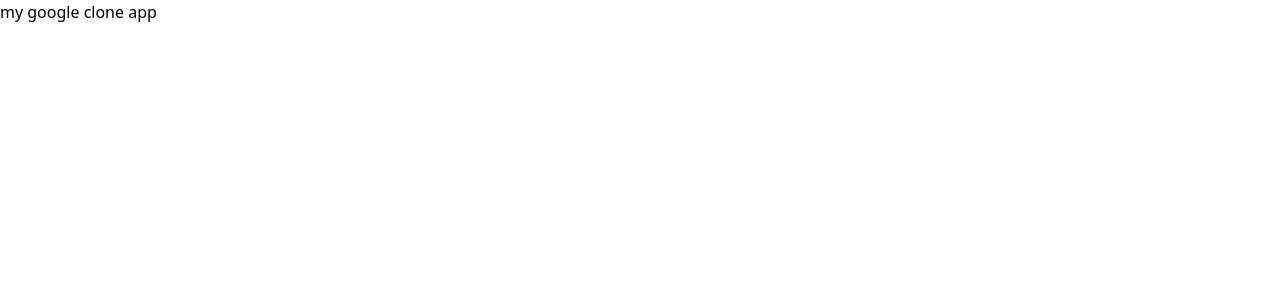
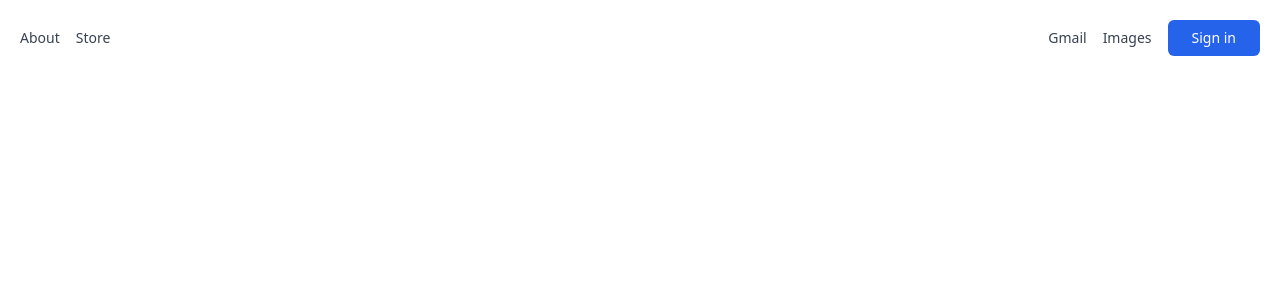
Before and after one commit to SamKarki432/G, a Next.js app: page / in a window 1280 px wide. Shown: the top 300 px of the page. Built offline with nearby package versions, Linux system fonts and the light colour scheme; no server answers.

Commit message:
sign-in functionality added

```diff
--- /dev/null
+++ b/components/Header.js
@@ -0,0 +1,21 @@
+import User from "./User";
+
+
+export default function Header(){
+
+    return(
+        <>
+             <header className="flex justify-between p-5 text-gray-700 text-sm">
+                <div className="flex space-x-4 items-center">
+                    <p className='link'>About</p>
+                    <p className='link'>Store</p>
+                </div>
+                <div className="flex space-x-4 items-center">
+                    <p className='link'>Gmail</p>
+                    <p className='link'>Images</p>
+                    <User/>
+                </div>
+            </header>
+        </>
+    )
+}
--- /dev/null
+++ b/components/User.js
@@ -0,0 +1,21 @@
+import { useSession, signIn, signOut } from "next-auth/react"
+
+export default function User(){
+    const {data:session} = useSession();
+    console.log(session)
+    if(session){
+        return(
+            <>
+               <img onClick={signOut} src={session.user.image} alt={session.user.name} className="h-10 w-10 rounded-full cursor-pointer hover:bg-gray-200" p-1/>
+            </>
+        )
+    }
+
+    return(
+        <>
+            <button onClick={signIn} className="bg-blue-600 px-6 py-2 text-white rounded-md hover:brightness-105 hover:shadow-md">
+                Sign in
+            </button>
+        </>
+    )
+}
--- a/package.json
+++ b/package.json
@@ -12,6 +12,7 @@
     "eslint": "8.35.0",
     "eslint-config-next": "13.2.3",
     "next": "13.2.3",
+    "next-auth": "^4.22.1",
     "react": "18.2.0",
     "react-dom": "18.2.0"
   },
--- a/pages/_app.js
+++ b/pages/_app.js
@@ -1,5 +1,10 @@
 import '@/styles/globals.css'
+import { SessionProvider } from 'next-auth/react'
 
-export default function App({ Component, pageProps }) {
-  return <Component {...pageProps} />
+export default function App({ Component, pageProps:{session, ...pageProps}}) {
+  return (
+  <SessionProvider session={session}>
+    <Component {...pageProps} />
+  </SessionProvider>
+  )
 }
--- /dev/null
+++ b/pages/api/auth/[...nextauth].js
@@ -0,0 +1,18 @@
+import NextAuth from "next-auth"
+import GoogleProvider from "next-auth/providers/google"
+
+export const authOptions = {
+  // Configure one or more authentication providers
+  providers: [
+    GoogleProvider({
+      clientId: process.env.GOOGLE_CLIENT_ID,
+      clientSecret: process.env.GOOGLE_CLIENT_SECRET,
+    }),
+    // ...add more providers here
+  ],
+  pages:{
+    signIn: "/auth/signin",
+  }
+}
+
+export default NextAuth(authOptions)
--- /dev/null
+++ b/pages/auth/signin.js
@@ -0,0 +1,38 @@
+import React from 'react';
+import Header from "@/components/Header";
+import {getProviders, signIn} from "next-auth/react";
+
+export default function signin({providers}) {
+    console.log(providers)
+    return (
+        <>
+            <Header/>
+            <div className="mt-40">
+                {Object.values(providers).map(provider=>(
+                    <div key={provider.name} className="flex flex-col">
+
+                        <img className='w-52 object-cover mx-auto'
+                        src="https://upload.wikimedia.org/wikipedia/commons/thumb/2/2f/Google_2015_logo.svg/800px-Google_2015_logo.svg.png"
+                        alt="Google Logo"/>
+
+                        <p className="text-sm italic text-center my-10">Not an official google website.Created for learning purposes.</p>
+
+                        <button className="bg-blue-600 px-6 py-2 rounded-md mx-auto text-white hover:brightness-105 hover:shadow-md"
+                        onClick={()=>signIn(provider.id,{callbackUrl: "/" })}>
+                            Sign-in with {provider.name}
+                        </button>
+
+                    </div>
+                ))}
+            </div>
+        </>
+    )
+}
+
+export async function getServerSideProps(){
+    const providers = await getProviders()
+
+    return {
+        props:{ providers }
+    }
+}
--- a/pages/index.js
+++ b/pages/index.js
@@ -1,5 +1,6 @@
 import Head from 'next/head'
 import { Inter } from 'next/font/google'
+import Header from '@/components/Header'
 
 
 const inter = Inter({ subsets: ['latin'] })
@@ -11,9 +12,9 @@ export default function Home() {
         <title>Google clone app</title>
         <meta name="description" content="Generated by create next app" />
         <meta name="viewport" content="width=device-width, initial-scale=1" />
+      </Head>
 
-      </Head>
-      <h1>my google clone app</h1>
+      <Header/>
     </>
   )
 }
--- a/styles/globals.css
+++ b/styles/globals.css
@@ -1,3 +1,10 @@
 @tailwind base;
 @tailwind components;
 @tailwind utilities;
+
+
+@layer components{
+    .link{
+        @apply hover:underline cursor-pointer
+    }
+}
```
Also changed, not shown: 1 other file (tests, documents, lock files or other folders).
